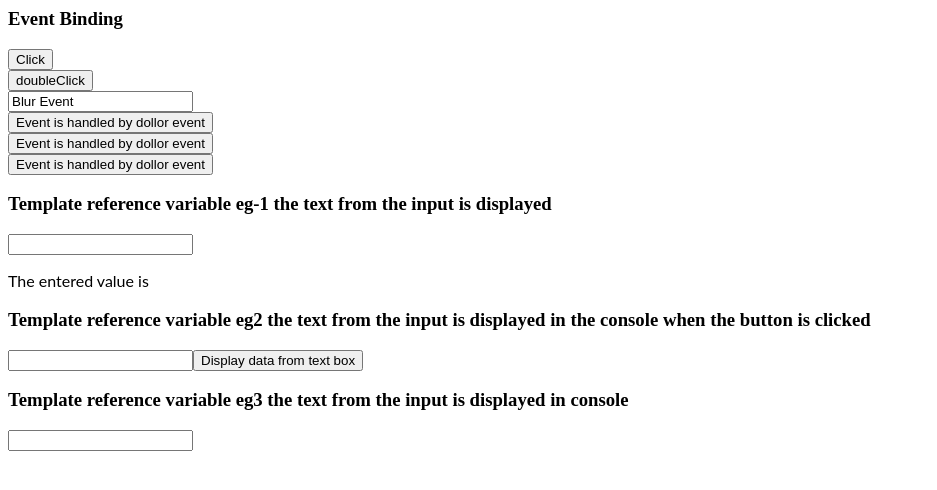
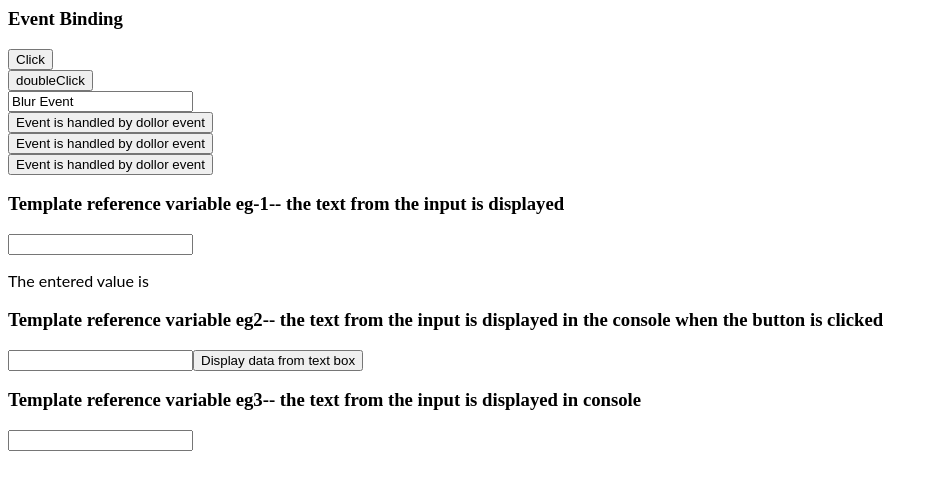
Before and after one commit to Sohamk0301/angular-eventHandling, an Angular app: page / in a window 1280 px wide. Shown: the top 490 px of the page, without its empty margins (0-937 px from the left). Built offline with nearby package versions, Linux system fonts and the light colour scheme.

Commit message:
1 file modified

```diff
--- a/src/app/app.component.html
+++ b/src/app/app.component.html
@@ -18,11 +18,11 @@
 <button (click)="eventHandle($event)">Event is handled by dollor event</button
 ><br />
 
-<h3>Template reference variable eg-1 the text from the input is displayed</h3>
+<h3>Template reference variable eg-1-- the text from the input is displayed</h3>
 <input #inputtext (input)="inputevent1(inputtext)" />
 <p>The entered value is {{ value1 }}</p>
 <h3>
-  Template reference variable eg2 the text from the input is displayed in the
+  Template reference variable eg2-- the text from the input is displayed in the
   console when the button is clicked
 </h3>
 <input #refvar type="text" />
@@ -31,7 +31,7 @@
 </button>
 <br />
 <h3>
-  Template reference variable eg3 the text from the input is displayed in
+  Template reference variable eg3-- the text from the input is displayed in
   console
 </h3>
 <input #ref type="text" (keyup)="eventhandle(ref.value)" />
```
